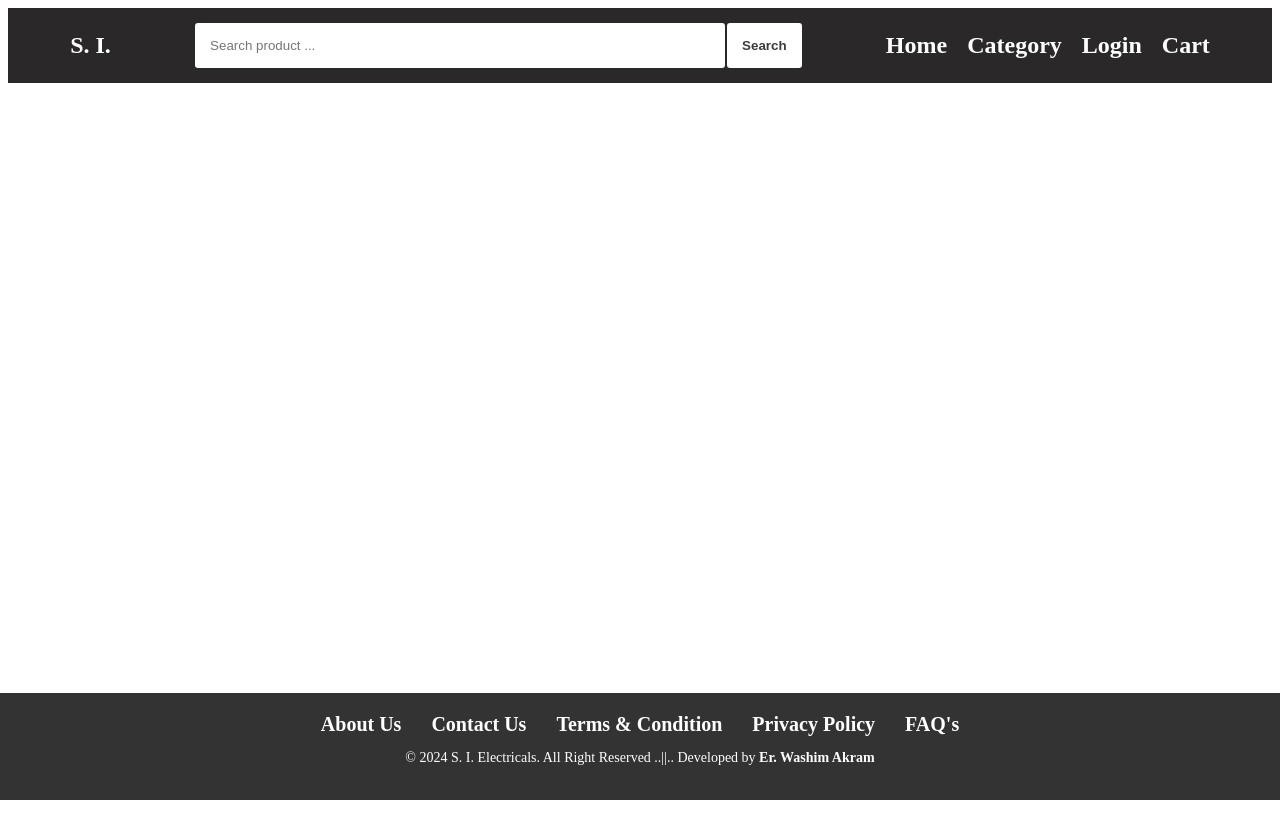
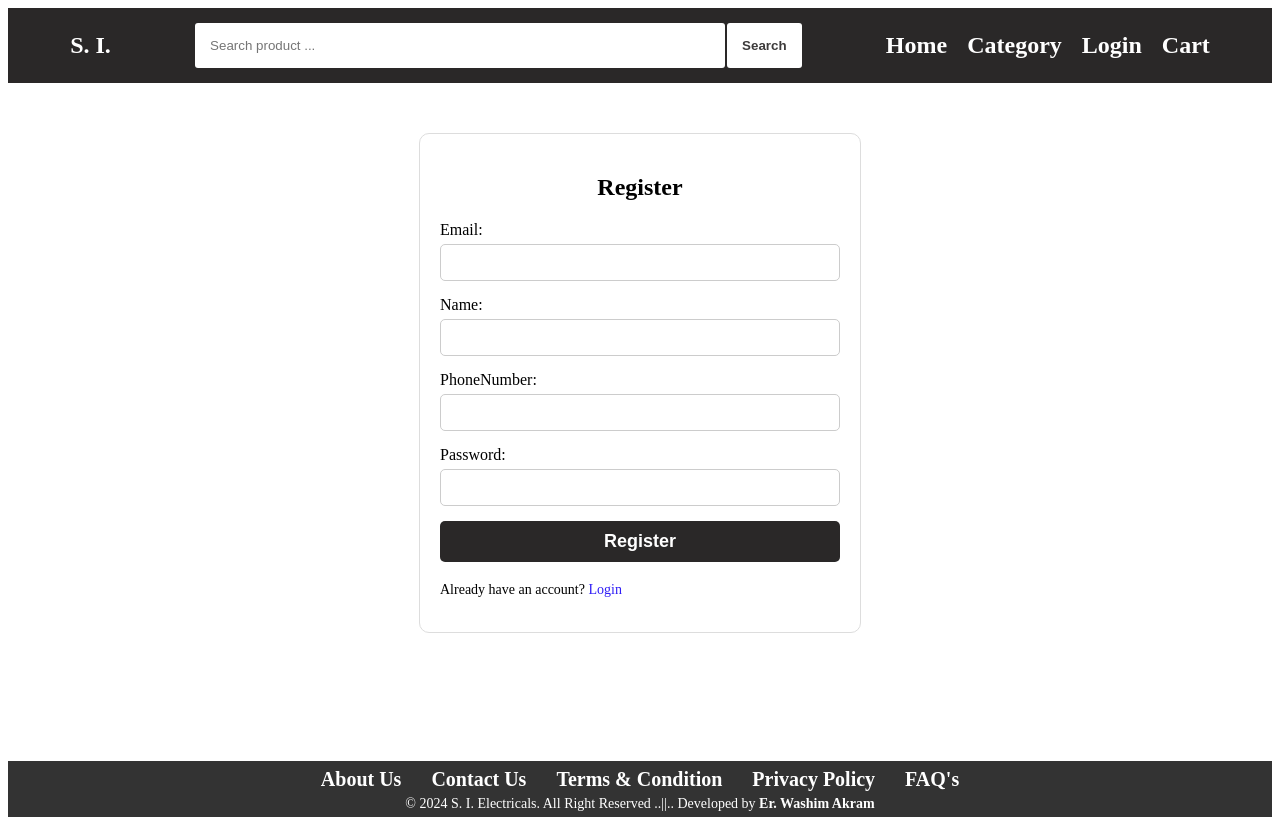
Before and after one commit to WashimAkram085/S_I_Electricals_Frontend, an Angular app: page /register in a window 1280 px wide. Before the commit this address led to /. Before the commit the page ends 800 px from the top, so only its background shows below. Built offline with nearby package versions, Linux system fonts and the light colour scheme.

Commit message:
register component done and footer & navbar css updated

```diff
--- a/src/app/app.routes.ts
+++ b/src/app/app.routes.ts
@@ -1,3 +1,6 @@
 import { Routes } from '@angular/router';
+import { RegisterComponent } from './register/register.component';
 
-export const routes: Routes = [];
+export const routes: Routes = [
+    {path:'register', component: RegisterComponent},
+];
--- a/src/app/footer/footer.component.css
+++ b/src/app/footer/footer.component.css
@@ -3,8 +3,7 @@ footer {
     color: #fff;
     padding: 20px;
     text-align: center;
-
-    position: fixed;
+    /* position: fixed; */
     bottom: 0;
     left: 0;
     width: 100%;
@@ -13,7 +12,8 @@ footer {
 }
 
 .footer-links {
-    margin-bottom: 10px;
+    margin-top: 2px;
+    margin-bottom: 5px;
 }
 
 ul {
--- a/src/app/footer/footer.component.html
+++ b/src/app/footer/footer.component.html
@@ -1,4 +1,4 @@
-<footer>
+<footer style="padding: 5px;">
     <div class="footer-links">
         <ul>
             <li><a routerLink="/">About Us</a></li>
@@ -9,6 +9,6 @@
         </ul>
     </div>
     <div class="footer-info">
-        <p>&copy; 2024 S. I. Electricals. All Right Reserved ..||..   Developed by <a href="https://www.instagram.com/_washim_45" target="_blank" style="text-decoration: none;">Er. Washim Akram</a></p>
+        <p style="margin-bottom: 0px; margin-top: 2px;">&copy; 2024 S. I. Electricals. All Right Reserved ..||..   Developed by <a href="https://www.instagram.com/_washim_45" target="_blank" style="text-decoration: none;">Er. Washim Akram</a></p>
     </div>
 </footer>
--- a/src/app/navbar/navbar.component.html
+++ b/src/app/navbar/navbar.component.html
@@ -1,4 +1,4 @@
-<nav>
+<nav style="position: sticky; top: 0; z-index: 1000;">
     <a routerLink="/">S. I.</a>
     <!-- Search  Form -->
     <form (submit)="handleSearchSubmit()">
--- /dev/null
+++ b/src/app/register/register.component.css
@@ -0,0 +1,57 @@
+div {
+    max-width: 400px;
+    margin: 50px auto;
+    padding: 20px;
+    border: 1px solid #ddd;
+    border-radius: 10px;
+    margin-bottom: 8rem;
+}
+
+h2 {
+    text-align: center;
+    margin-bottom: 20px;
+}
+
+form {
+    display: flex;
+    flex-direction: column;
+}
+
+label {
+    margin-bottom: 5px;
+}
+
+input {
+    margin-bottom: 15px;
+    padding: 10px;
+    border: 1px solid #ccc;
+    border-radius: 5px;
+}
+
+button {
+    padding: 10px;
+    border: none;
+    border-radius: 5px;
+    background-color: #2a2828;
+    color: #fff;
+    cursor: pointer;
+    font-weight: 800;
+    font-size: 18px;
+}
+
+button:hover {
+    background-color: #5b5a58;
+}
+
+.message {
+    text-align: center;
+    color: #2a308d;
+}
+.register-link{
+    margin-top: 20px;
+    font-size: 14px;
+}
+a{
+    text-decoration: none;
+    color: #301ef6;
+}
--- /dev/null
+++ b/src/app/register/register.component.html
@@ -0,0 +1,23 @@
+<div>
+    <h2>Register</h2>
+    <p class="message" *ngIf="message">{{message}}</p>
+    <form (ngSubmit)="handleSubmit()">
+        <label>Email: </label>
+        <input type="email" name="email" [(ngModel)]="formData.email">
+
+        <label>Name: </label>
+        <input type="text" name="name" [(ngModel)]="formData.name">
+
+        <label>PhoneNumber: </label>
+        <input type="text" name="phoneNumber" [(ngModel)]="formData.phoneNumber">
+
+        <label>Password: </label>
+        <input type="password" name="password" [(ngModel)]="formData.password">
+
+        <button type="submit">Register</button>
+        <p class="register-link">
+            Already have an account?
+            <a routerLink="/login">Login</a>
+        </p>
+    </form>
+</div>
--- /dev/null
+++ b/src/app/register/register.component.ts
@@ -0,0 +1,55 @@
+import { CommonModule } from '@angular/common';
+import { Component } from '@angular/core';
+import { FormsModule } from '@angular/forms';
+import { ApiService } from '../service/api.service';
+import { Router, RouterLink } from '@angular/router';
+import { firstValueFrom } from 'rxjs';
+
+@Component({
+  selector: 'app-register',
+  standalone: true,
+  imports: [FormsModule, CommonModule, RouterLink],
+  templateUrl: './register.component.html',
+  styleUrl: './register.component.css'
+})
+export class RegisterComponent {
+
+  constructor(private readonly apiService: ApiService, private router: Router) { }
+  formData: any = {
+    email: '',
+    name: '',
+    phoneNumber: '',
+    password: ''
+  }
+
+  message: any = null;
+
+
+  async handleSubmit() {
+    if (!this.formData.email || !this.formData.name || !this.formData.phoneNumber || !this.formData.password) {
+      this.showMessage("All fields are required")
+      return;
+    }
+
+    try {
+      const response: any = await firstValueFrom(this.apiService.registerUser(this.formData));
+      if (response.status === 200) {
+        this.showMessage('User Successfully registered');
+        this.router.navigate(['/login'])
+      }
+    } catch (error: any) {
+        console.log(error)
+        this.showMessage(error.error?.message || error.message || 'unable to register');
+    }
+  }
+
+
+
+  showMessage(message: string) {
+    this.message = message;
+    setTimeout(() => {
+      this.message == null
+    }, 3000);
+  }
+
+}
```
Also changed, not shown: 1 other file (tests, documents, lock files or other folders).
